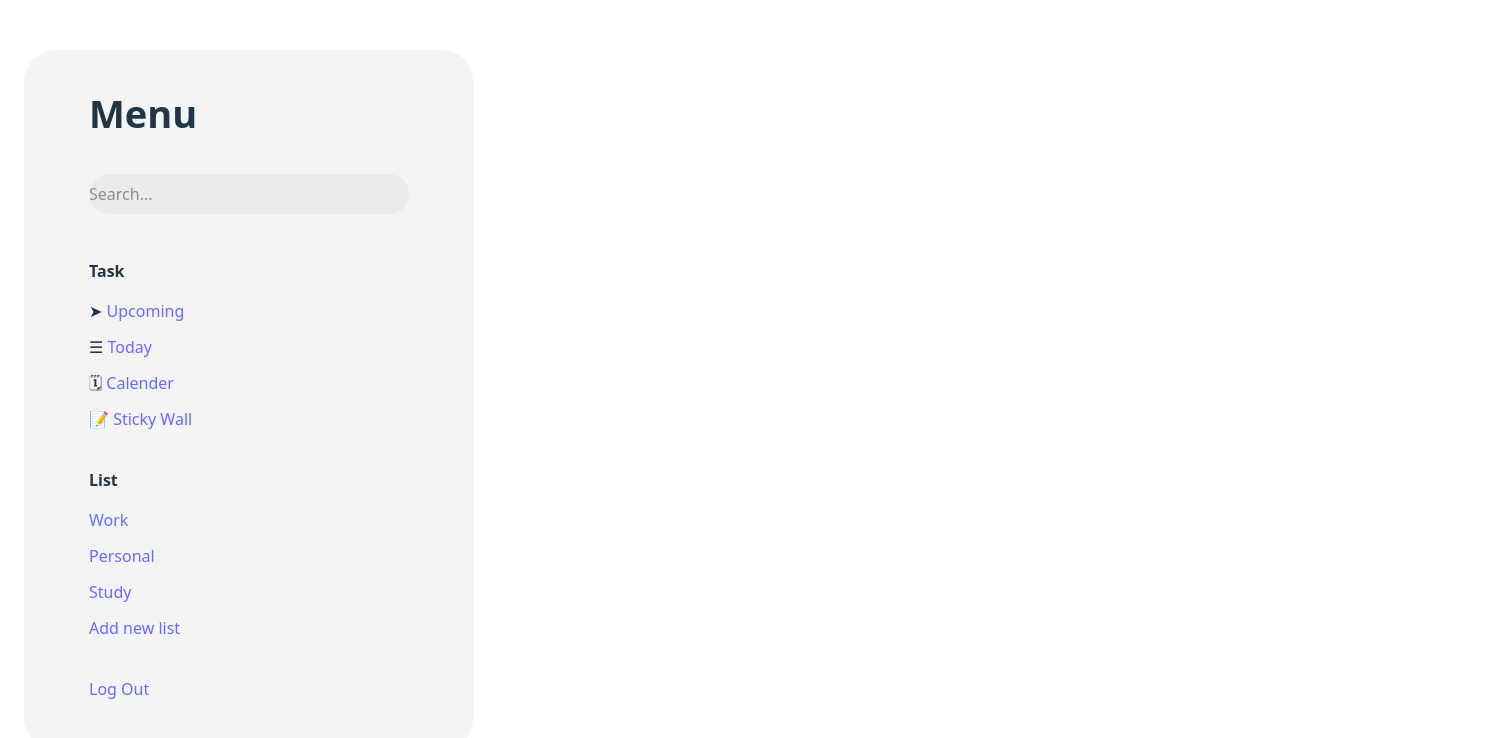
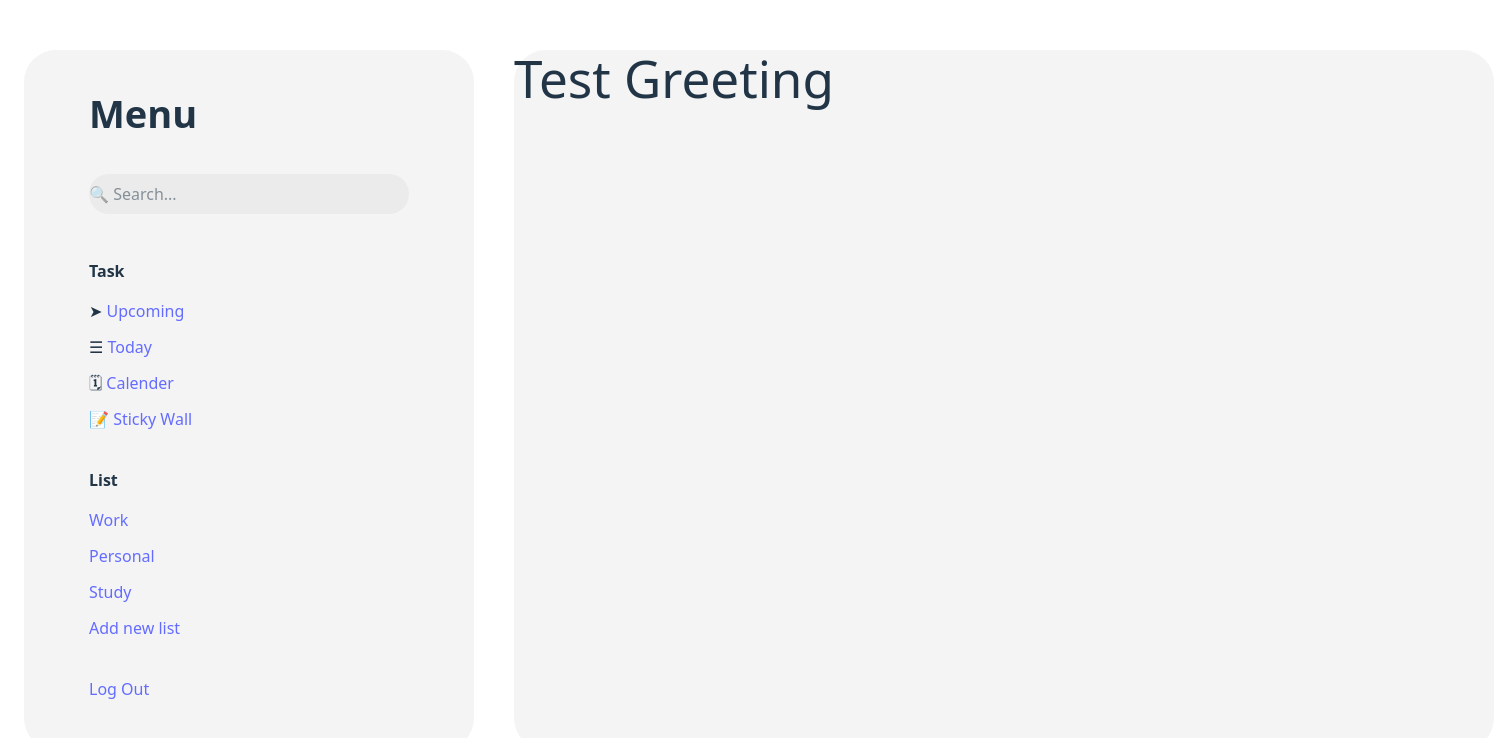
Before and after one commit to Kaluna7/ToDo-List, a React (Vite) app: page /home in a window 1280 px wide. Shown: the top 738 px of the page, 1494 px wide, since content can reach past the window. Built offline with nearby package versions, Linux system fonts and the light colour scheme.

Commit message:
Working on Menu.jsx & added useState(ReactHook)

```diff
--- /dev/null
+++ b/src/Component/DataMenu.jsx
@@ -0,0 +1,11 @@
+import Greeting from "./Greeting";
+import UpComing from "./UpComing";
+
+export const DataMenu = {
+  upcoming:{
+    component: <UpComing />
+  },
+  greeting:{
+    component: <Greeting/>
+  }
+};
--- /dev/null
+++ b/src/Component/Greeting.jsx
@@ -0,0 +1,7 @@
+export default function Greeting(){
+    return(
+        <div>
+            <h1>Test Greeting</h1>
+        </div>
+    );
+}
--- a/src/Component/Menu.jsx
+++ b/src/Component/Menu.jsx
@@ -1,17 +1,30 @@
+import { useState } from "react";
 import MenuList from "./MenuList";
 import MenuTask from "./MenuTask";
+import UpComing from "./UpComing";
+import Greeting from "./Greeting";
+import { DataMenu } from "./DataMenu";
+
 
 
 
 export default function Menu(){
+
+    const[selectedMenu,setSelectedMenu] = useState();
+    function handlePress(selectedMenu){
+        setSelectedMenu(selectedMenu);
+        console.log(selectedMenu)
+    }
+
     return(
+        <aside className="flex flex-row gap-[40px]">
         <div className="grid grid-rows-[repeat(2,80px)] justify-center items-center h-[700px] w-[450px]  bg-[#F4F4F4] ml-6 rounded-4xl p-6">
              <h1 style={{fontSize: '38px'}} className="font-bold text-[10px]">Menu</h1>
-             <input className="bg-[#EBEBEB] h-10 w-80 rounded-4xl" type='search' placeholder="Search..."></input>
+             <input className="bg-[#EBEBEB] h-10 w-80 rounded-4xl" type='search' placeholder="🔍 Search..."></input>
             <div className="grid grid-rows-[repeat(4,40px)] justify-self-start">
                 <p className="font-bold">Task</p>
                 <div className="flex flex-col gap-3">
-                <MenuTask icon1={"➤"} label1={" Upcoming"}/>
+                <MenuTask isSelected={selectedMenu === 'upcoming'} onPress={() => handlePress('upcoming')} icon1={"➤"} label1={" Upcoming"}/>
                 <MenuTask icon2={"☰"} label2={" Today"}/>
                 <MenuTask icon3={"🗓"} label3={" Calender"}/>
                 <MenuTask icon4={"📝"} label4={" Sticky Wall"}/>
@@ -29,5 +42,10 @@ export default function Menu(){
 
             <p><a>Log Out</a></p>
         </div>
+
+        <div div className="bg-[#F4F4F4] h-[700px] w-[980px] rounded-4xl">
+        {!selectedMenu ? <Greeting /> : DataMenu[selectedMenu].component}
+        </div>
+        </aside>
     );
 }
--- a/src/Component/MenuTask.jsx
+++ b/src/Component/MenuTask.jsx
@@ -1,11 +1,11 @@
-export default function MenuTask({label1,label2,label3,label4,icon1,icon2,icon3,icon4}){
+export default function MenuTask({label1,label2,label3,label4,icon1,icon2,icon3,icon4,onPress,isSelected}){
     return(
         <>
         <ol>
-            <li className="cursor-pointer" >{icon1}<a>{label1}</a></li>
-            <li className="cursor-pointer" >{icon2}<a>{label2}</a></li>
-            <li className="cursor-pointer" >{icon3}<a>{label3}</a></li>
-            <li className="cursor-pointer" >{icon4}<a>{label4}</a></li>
+            <li className="cursor-pointer" >{icon1}<a className={isSelected ? 'text-yellow-950' : undefined} onClick={onPress}>{label1}</a></li>
+            <li className="cursor-pointer" >{icon2}<a onClick={onPress}>{label2}</a></li>
+            <li className="cursor-pointer" >{icon3}<a onClick={onPress}>{label3}</a></li>
+            <li className="cursor-pointer" >{icon4}<a onClick={onPress}>{label4}</a></li>
         </ol>
         </>
     );
--- /dev/null
+++ b/src/Component/UpComing.jsx
@@ -0,0 +1,9 @@
+export default function UpComing(){
+    return(
+        <>
+        <h1>Upcoming</h1>
+        <p>Hai</p>
+        <p>Upcoming</p>
+        </>
+    );
+}
--- a/src/Page/Home.jsx
+++ b/src/Page/Home.jsx
@@ -1,11 +1,10 @@
+import Greeting from "../Component/Greeting";
 import Menu from "../Component/Menu";
 
 export default function Home(){
     return(
         <>
-        <aside>
             <Menu />
-        </aside>
         </>
     );
 }
```
